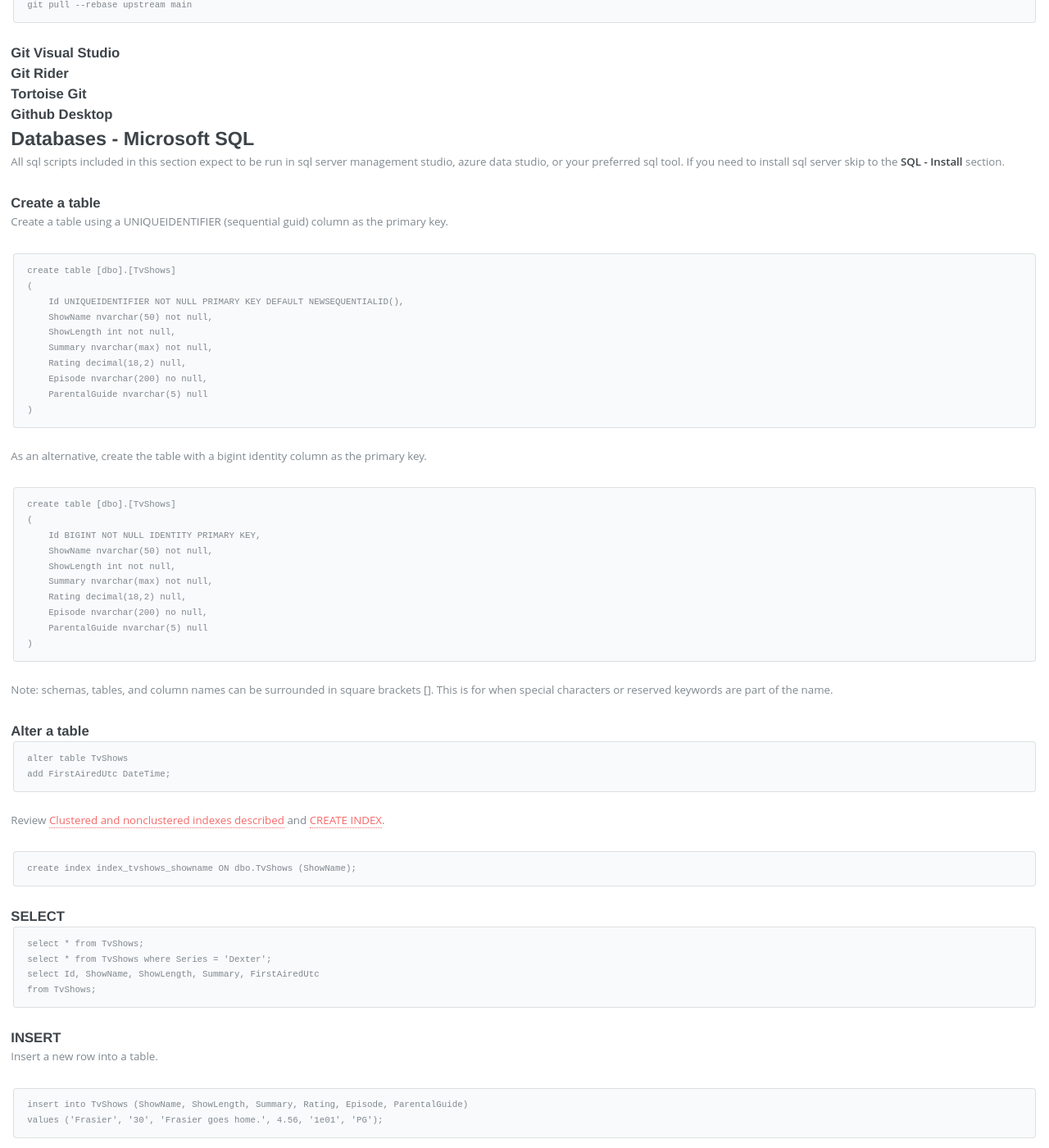
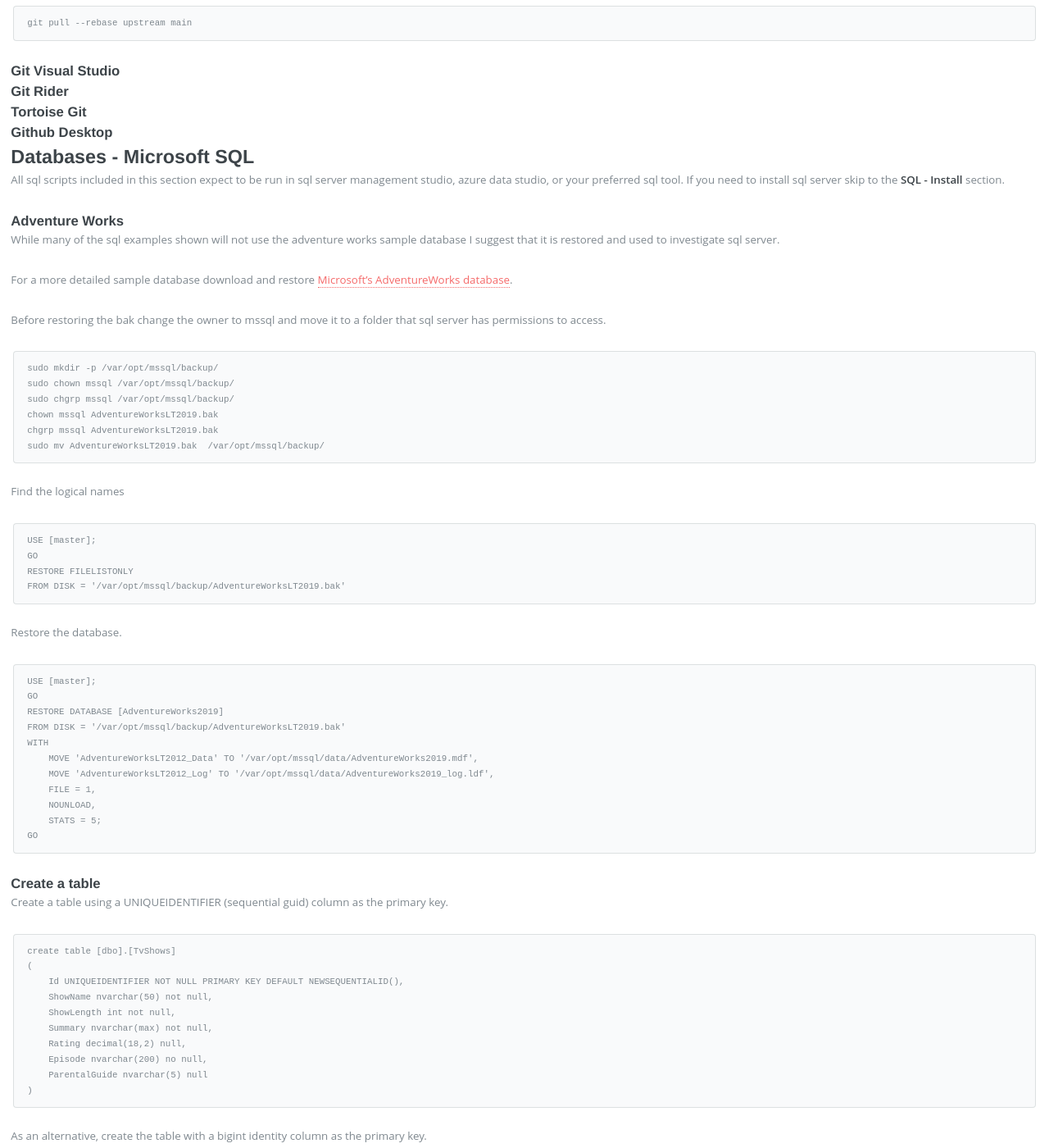
Before and after one commit to majorsilence/Dev, a Jekyll site: the page built from _posts/2023-04-07-dotnet-development.md, in a window 1280 px wide and 1400 px high, scrolled down 36008 px. Shown: the whole window at 82% size. Built offline with Jekyll 4.4.1, drawn with Linux system fonts in a browser that asks for light colours; comment, search, counter and statistics services are not loaded.

Commit message:
sql restore from disk

````diff
--- a/_posts/2023-04-07-dotnet-development.md
+++ b/_posts/2023-04-07-dotnet-development.md
@@ -1774,6 +1774,50 @@
 
 All sql scripts included in this section expect to be run in sql server management studio, azure data studio, or your preferred sql tool.   If you need to install sql server skip to the **SQL - Install** section.
 
+
+### Adventure Works
+
+While many of the sql examples shown will not use the adventure works sample database I suggest that it is restored and used to investigate sql server.
+
+For a more detailed sample database download and restore [Microsoft's AdventureWorks database](https://learn.microsoft.com/en-us/sql/samples/adventureworks-install-configure?view=sql-server-ver16&tabs=ssms).
+
+
+Before restoring the bak change the owner to mssql and move it to a folder that sql server has permissions to access.
+
+```bash
+sudo mkdir -p /var/opt/mssql/backup/
+sudo chown mssql /var/opt/mssql/backup/
+sudo chgrp mssql /var/opt/mssql/backup/
+chown mssql AdventureWorksLT2019.bak
+chgrp mssql AdventureWorksLT2019.bak
+sudo mv AdventureWorksLT2019.bak  /var/opt/mssql/backup/
+```
+
+Find the logical names
+
+```sql
+USE [master];
+GO
+RESTORE FILELISTONLY
+FROM DISK = '/var/opt/mssql/backup/AdventureWorksLT2019.bak'
+```
+
+Restore the database.
+
+```sql
+USE [master];
+GO
+RESTORE DATABASE [AdventureWorks2019]
+FROM DISK = '/var/opt/mssql/backup/AdventureWorksLT2019.bak'
+WITH
+    MOVE 'AdventureWorksLT2012_Data' TO '/var/opt/mssql/data/AdventureWorks2019.mdf',
+    MOVE 'AdventureWorksLT2012_Log' TO '/var/opt/mssql/data/AdventureWorks2019_log.ldf',
+    FILE = 1,
+    NOUNLOAD,
+    STATS = 5;
+GO
+```
+
 ### Create a table
 
 Create a table using a UNIQUEIDENTIFIER (sequential guid) column as the primary key.
````
